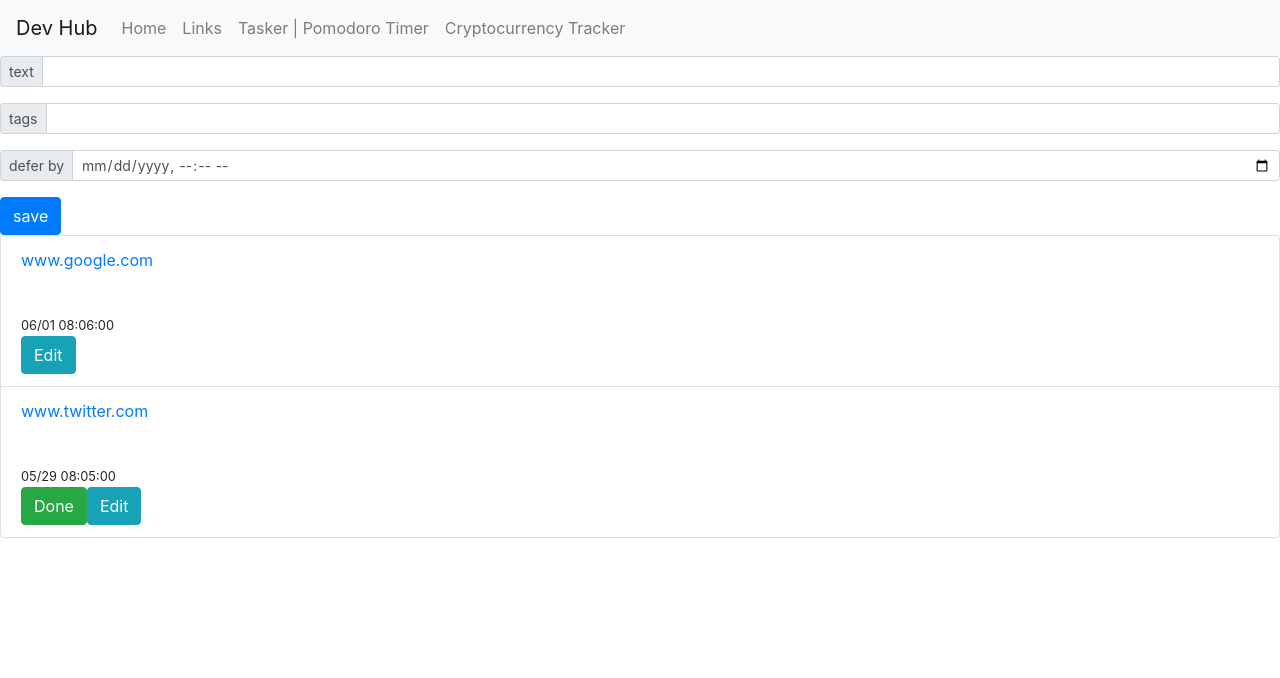
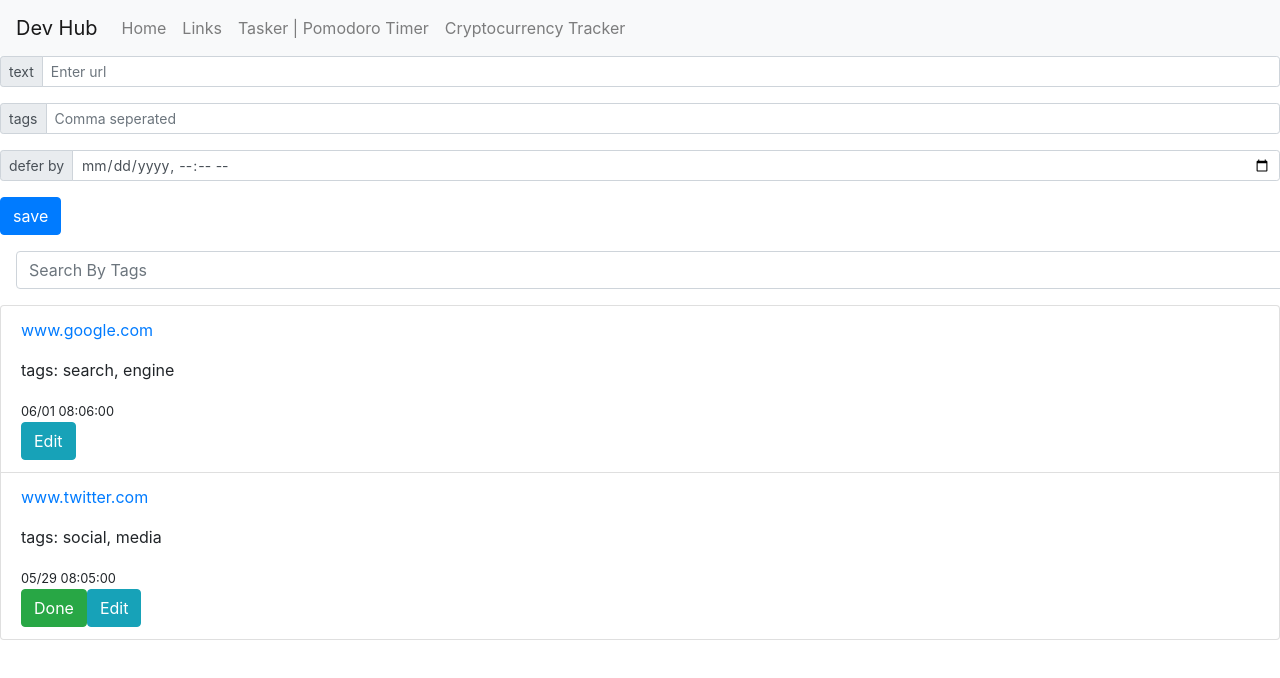
Before and after one commit to makaravind/DevHub, a React (Create React App) app: page /links in a window 1280 px wide. Shown: the top 678 px of the page. Built offline with nearby package versions, Linux system fonts and the light colour scheme.

Commit message:
filtered links

```diff
--- a/src/components/Links/LinkCreateForm.js
+++ b/src/components/Links/LinkCreateForm.js
@@ -14,9 +14,16 @@ class LinkCreateForm extends Component {
     }
 
     onInputChange = (event) => {
-        this.setState({
-            [event.target.name]: event.target.value
-        })
+        if(event.target.name === 'tags'){
+            this.setState({
+                tags: event.target.value.split(',')
+            })
+        }
+        else {
+            this.setState({
+                [event.target.name]: event.target.value
+            })
+        }
     };
 
     render() {
@@ -28,7 +35,7 @@ class LinkCreateForm extends Component {
                     </div>
                     <input type="text" className="form-control" aria-label="Small"
                            aria-describedby="inputGroup-sizing-sm"
-                           name='text'
+                           name='text' placeholder="Enter url"
                            onChange={(e) => this.onInputChange(e)}
                            value={this.state.text}/>
                 </div>
@@ -38,7 +45,7 @@ class LinkCreateForm extends Component {
                     </div>
                     <input type="text" className="form-control" aria-label="Small"
                            aria-describedby="inputGroup-sizing-sm"
-                           name='tags'
+                           name='tags' placeholder="Comma seperated"
                            onChange={(e) => this.onInputChange(e)}
                            value={this.state.tags}/>
                 </div>
--- a/src/components/Links/Links.js
+++ b/src/components/Links/Links.js
@@ -1,6 +1,7 @@
 import React, {Component} from 'react';
 import LinksList from './LinksList';
 import LinkCreateForm from './LinkCreateForm';
+import SearchBar from "./SearchBar";
 const uuidv4 = require('uuid/v4');
 
 class Links extends Component {
@@ -13,7 +14,7 @@ class Links extends Component {
                 {
                     id: 'e8956e97-e4b6-4d8a-b130-dcf8dea4980f',
                     text: 'www.google.com',
-                    tags: [],
+                    tags: ['search', 'engine'],
                     createdAt: '1527599546716',
                     deferByTime: '2018-06-01T08:30',
                     status: 'DONE' // DONE, OK, EXPIRED
@@ -21,18 +22,19 @@ class Links extends Component {
                 {
                     id: 'b9912bb1-b988-45cf-9726-088a71d22e4d',
                     text: 'www.twitter.com',
-                    tags: [],
+                    tags: ['social', 'media'],
                     createdAt: '1527599546716',
                     deferByTime: '2018-05-29T08:30',
                     status: 'OK'
                 },
-            ]
+            ],
+            filter: ''
         }
     }
 
      onSave = (data) => {
         this.setState({
-            links: [...this.state.links, {...data, id: uuidv4(), createdAt: Date.now(), status: 'OK'}]
+            links: [...this.state.links, {...data, id: uuidv4(), createdAt: Date.now(), status: 'OK', tags: data.tags.map((tag) => tag.trim())}]
         })
     };
 
@@ -51,11 +53,30 @@ class Links extends Component {
         });
     };
 
+
+
+    onSearch = (text) => {
+        this.setState({
+            filter: text.trim()
+        })
+    };
+
+    getFilteredLinks = () => {
+        let filteredLinks =  this.state.links.filter((link) => link.tags.indexOf(this.state.filter) !== -1);
+        if(filteredLinks.length === 0){
+            return this.state.links
+        }
+        else return filteredLinks
+    };
+
+
+
     render() {
         return (
             <div>
                 <LinkCreateForm onSave={this.onSave}/>
-                <LinksList links={this.state.links} onLinkExpired={this.onLinkExpired}/>
+                <SearchBar onSearch={this.onSearch}/>
+                <LinksList links={this.getFilteredLinks()} onLinkExpired={this.onLinkExpired}/>
             </div>
         )
     }
--- a/src/components/Links/LinksListItem.js
+++ b/src/components/Links/LinksListItem.js
@@ -13,7 +13,7 @@ class LinksListItem extends Component {
             <li className='list-group-item'>
                 <div>
                     <p className={link.status === 'EXPIRED' && 'text-danger' || 'text-primary'}>{link.text}</p>
-                    <br/>
+                    <p>tags: {link.tags.join(', ')}</p>
                     <CountDownTimer time={link.deferByTime} id={link.id} onLinkExpired={this.props.onLinkExpired}/>
                     <br/>
                     {
--- /dev/null
+++ b/src/components/Links/SearchBar.js
@@ -0,0 +1,24 @@
+import React, {Component} from 'react';
+
+class SearchBar extends Component{
+
+    constructor(props){
+        super(props)
+
+    }
+
+
+    render(){
+        return (
+            <div>
+                <input type="text" className="form-control m-3" aria-label="Small"
+                       aria-describedby="inputGroup-sizing-sm"
+                       name='inputText' placeholder="Search By Tags"
+                       onChange={(e) => this.props.onSearch(e.target.value)}/>
+            </div>
+        )
+    }
+}
+
+
+export default SearchBar;
```
